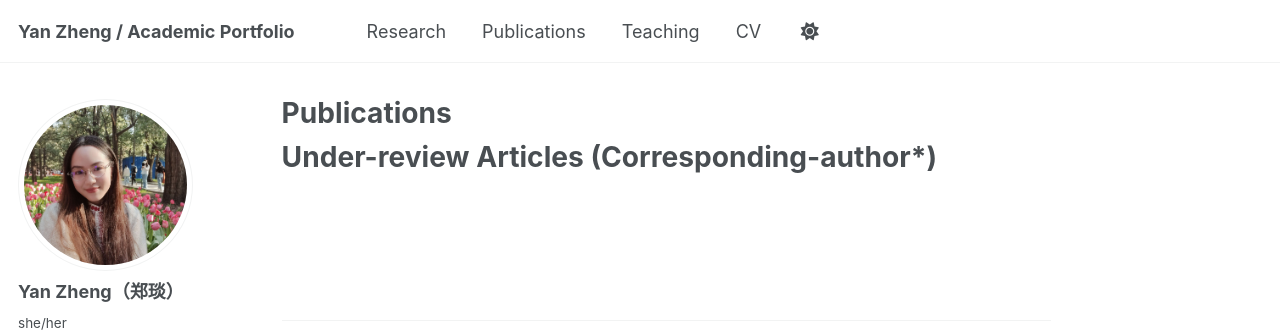
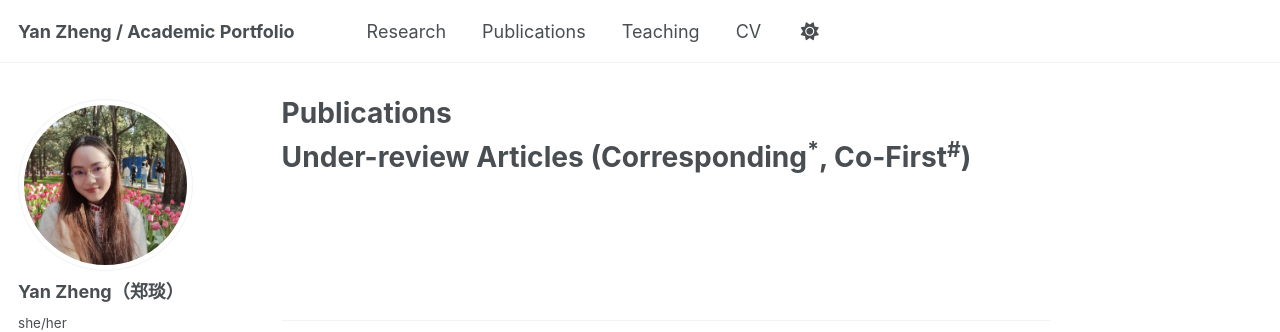
Before and after one commit to yanzheng41/yanzheng41.github.io, a Jekyll site: the page built from _pages/publications_zy.md, in a window 1280 px wide and 900 px high. Shown: the top 332 px of the window. Built offline with Jekyll 4.4.1, drawn with Linux system fonts in a browser that asks for light colours; some web fonts are replaced; a script bundle is joined from its source files by our own code; library files that are not in the unit come from our copies.

Commit message:
Update publications_zy.md

```diff
--- a/_pages/publications_zy.md
+++ b/_pages/publications_zy.md
@@ -5,7 +5,7 @@ permalink: /publications_zy/
 author_profile: true
 ---
 
-# Under-review Articles (Corresponding-author*)
+# Under-review Articles (Corresponding<sup>\*</sup>, Co-First<sup>\#</sup>)
 
 <br>
 <br>
```
